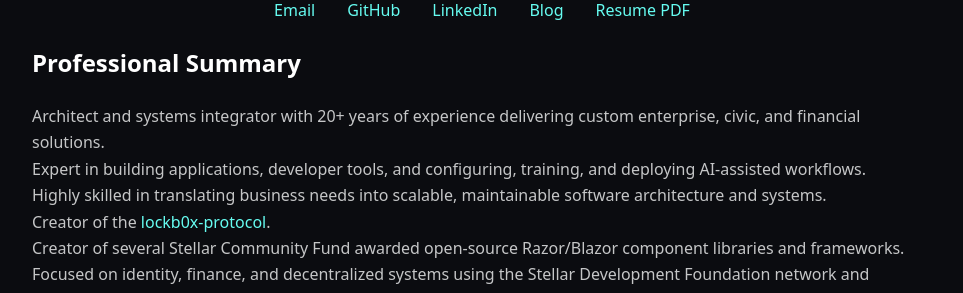
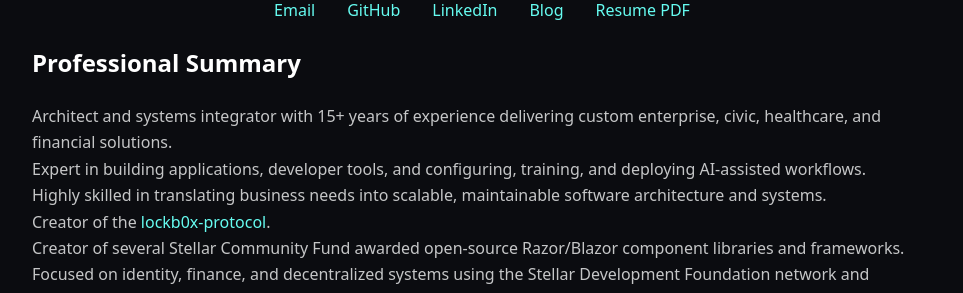
Before and after one commit to steven-tomlinson/steventomlinson.dev, a Jekyll site: the page built from index.md, in a window 1280 px wide and 900 px high, scrolled down 303 px. Shown: the part 155-448 px from the top of the window, without its empty margins (158-1121 px from the left). Built offline with Jekyll 4.4.1, drawn with Linux system fonts in a browser that asks for light colours.

Commit message:
fix(blog): correct years of experience in professional summary

```diff
--- a/index.md
+++ b/index.md
@@ -26,7 +26,7 @@ title: "Steven B. Tomlinson"
 
 
 ## Professional Summary
-Architect and systems integrator with 20+ years of experience delivering custom enterprise, civic, and financial solutions.<br/>
+Architect and systems integrator with 15+ years of experience delivering custom enterprise, civic, healthcare, and financial solutions.<br/>
 Expert in building applications, developer tools, and configuring, training, and deploying AI-assisted workflows.<br/>
 Highly skilled in translating business needs into scalable, maintainable software architecture and systems.<br/>
 Creator of the [lockb0x-protocol](https://www.ietf.org/archive/id/draft-tomlinson-lockb0x-00.html).<br/>
```
